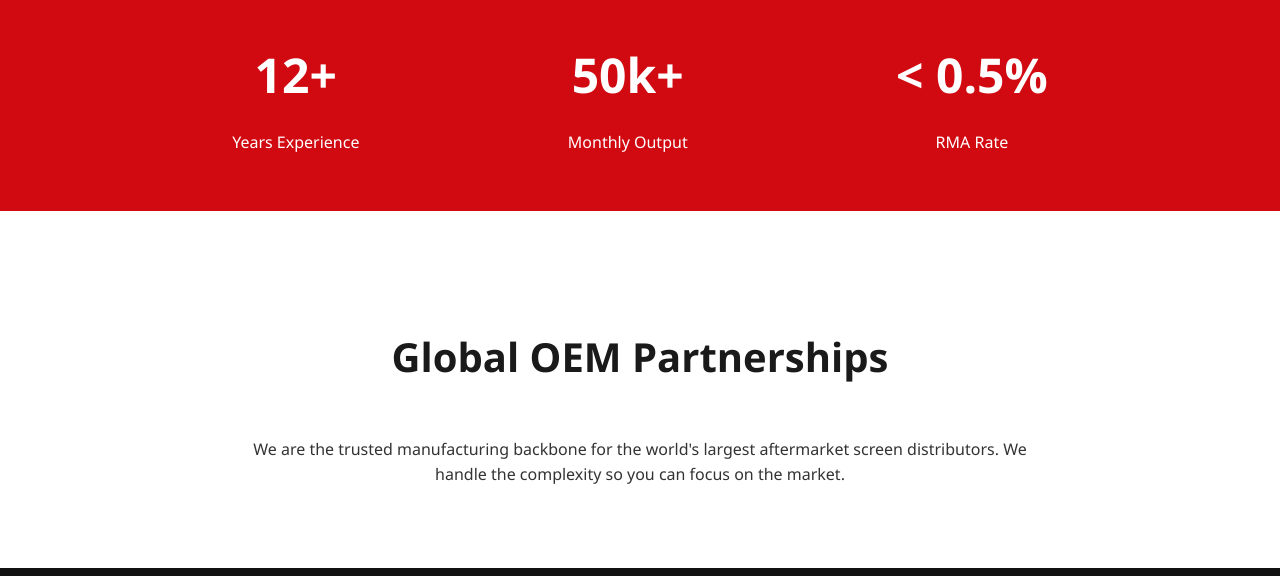
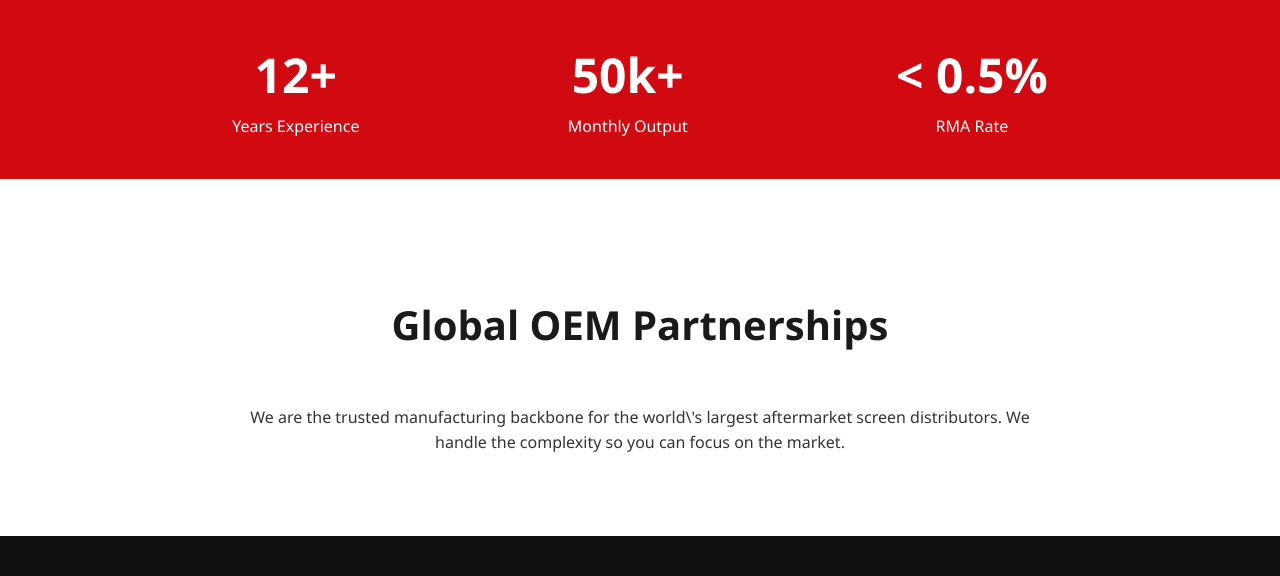
Before and after one commit to iCreateGrouplcd/icreate-group-official, a plain HTML site: page index.html in a window 1280 px wide. Shown: the part 1702-2278 px from the top of the page. Drawn offline with Linux system fonts and the light colour scheme.

Commit message:
Update index.html

```diff
--- a/index.html
+++ b/index.html
@@ -155,6 +155,9 @@
             font-size: 3rem;
             margin: 0;
         }
+        .stat-item p {
+            margin: 0;
+        }
         footer {
             background: #111;
             color: #ccc;
@@ -255,7 +258,7 @@
 
 <section id="factory" class="section">
     <h2 class="section-title">Global OEM Partnerships</h2>
-    <p style="text-align: center; max-width: 800px; margin: 0 auto;">We are the trusted manufacturing backbone for the world's largest aftermarket screen distributors. We handle the complexity so you can focus on the market.</p>
+    <p style="text-align: center; max-width: 800px; margin: 0 auto;">We are the trusted manufacturing backbone for the world\'s largest aftermarket screen distributors. We handle the complexity so you can focus on the market.</p>
     <!-- Gallery Placeholder -->
 </section>
 
@@ -276,4 +279,4 @@
 </footer>
 
 </body>
-        </html>
+</html>
```
